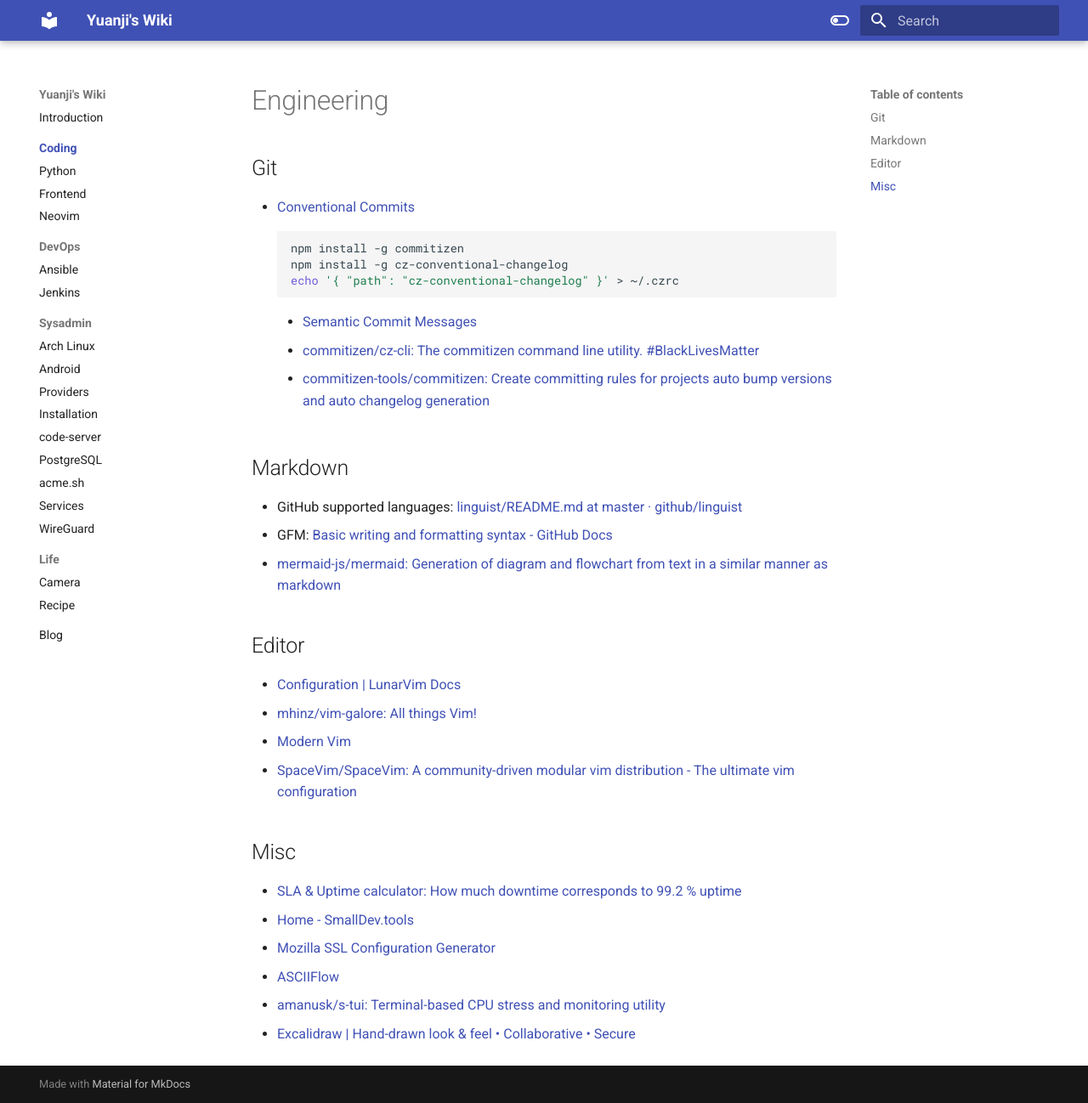
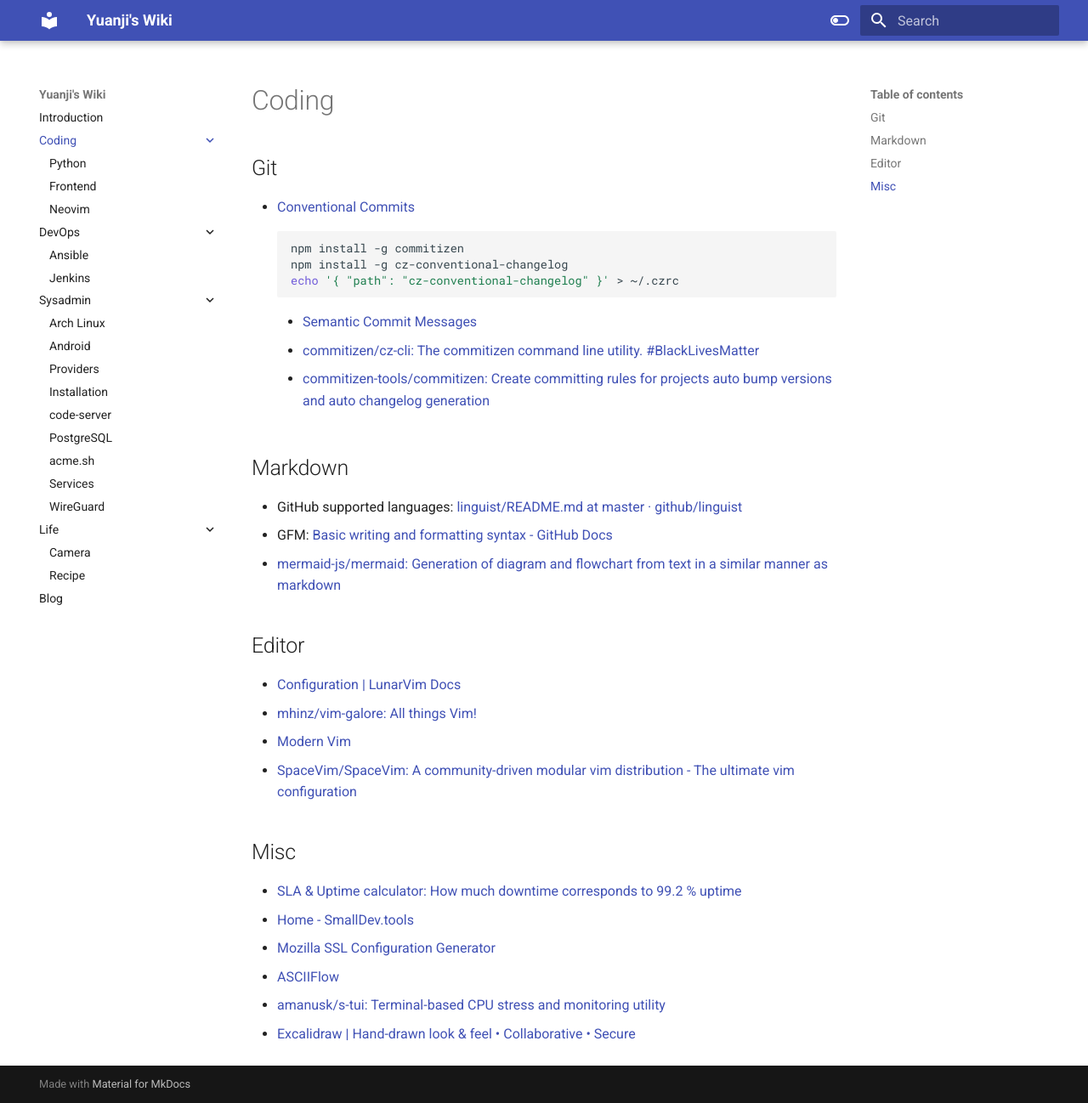
Before and after one commit to yuanji-dev/wiki, an MkDocs documentation site: the page built from docs/coding/index.md, in a window 1280 px wide and 1298 px high. Shown: the whole window at 85% size. Built offline with MkDocs 1.6.1 and Material for MkDocs 9.7.7, drawn with Linux system fonts in a browser that asks for light colours.

Commit message:
style: minor update

```diff
--- a/docs/coding/index.md
+++ b/docs/coding/index.md
@@ -1,4 +1,4 @@
-# Engineering
+# Coding
 
 ## Git
 
--- a/mkdocs.yml
+++ b/mkdocs.yml
@@ -30,10 +30,10 @@
     - content.code.annotate
     # - content.tabs.link
     # - header.autohide
-    - navigation.expand
     - navigation.indexes
     - navigation.instant
-    - navigation.sections
+    #- navigation.sections
+    - navigation.expand
     #- navigation.tabs
     #- navigation.tabs.sticky
     - navigation.top
```
